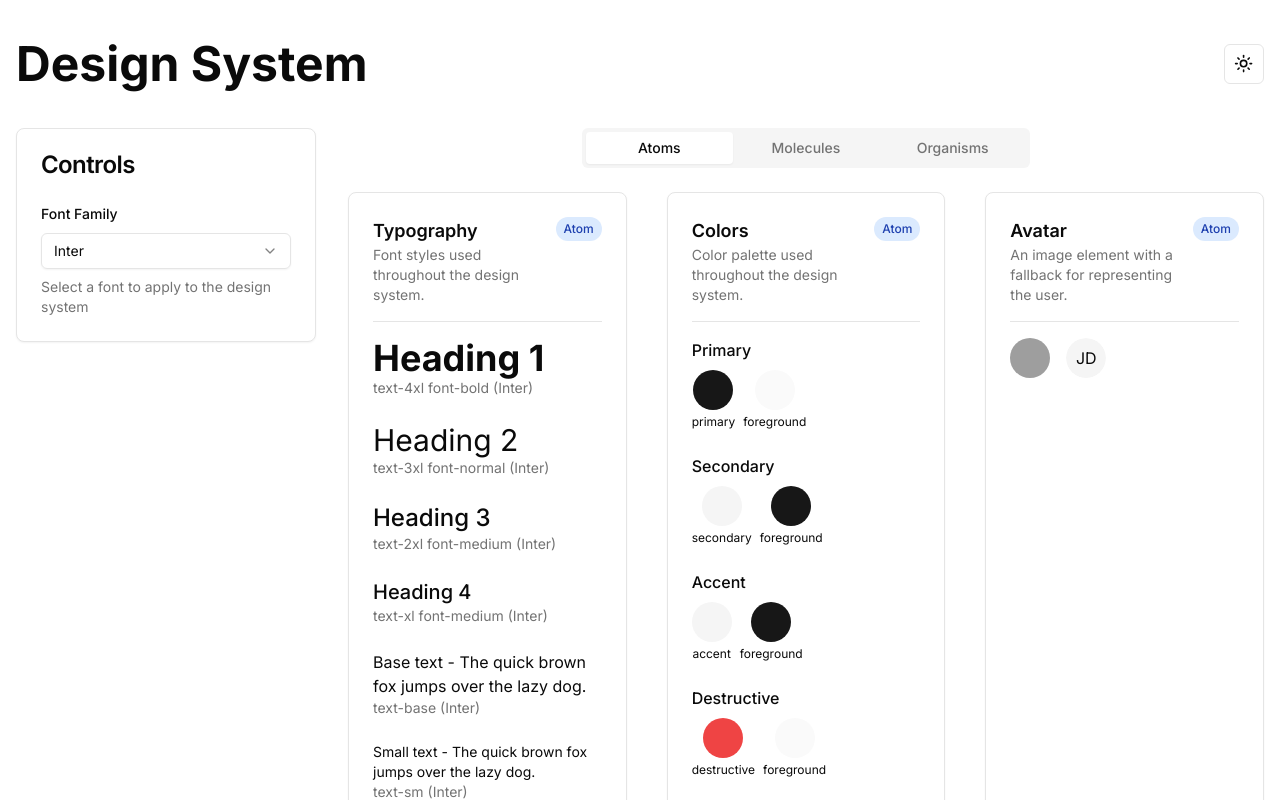
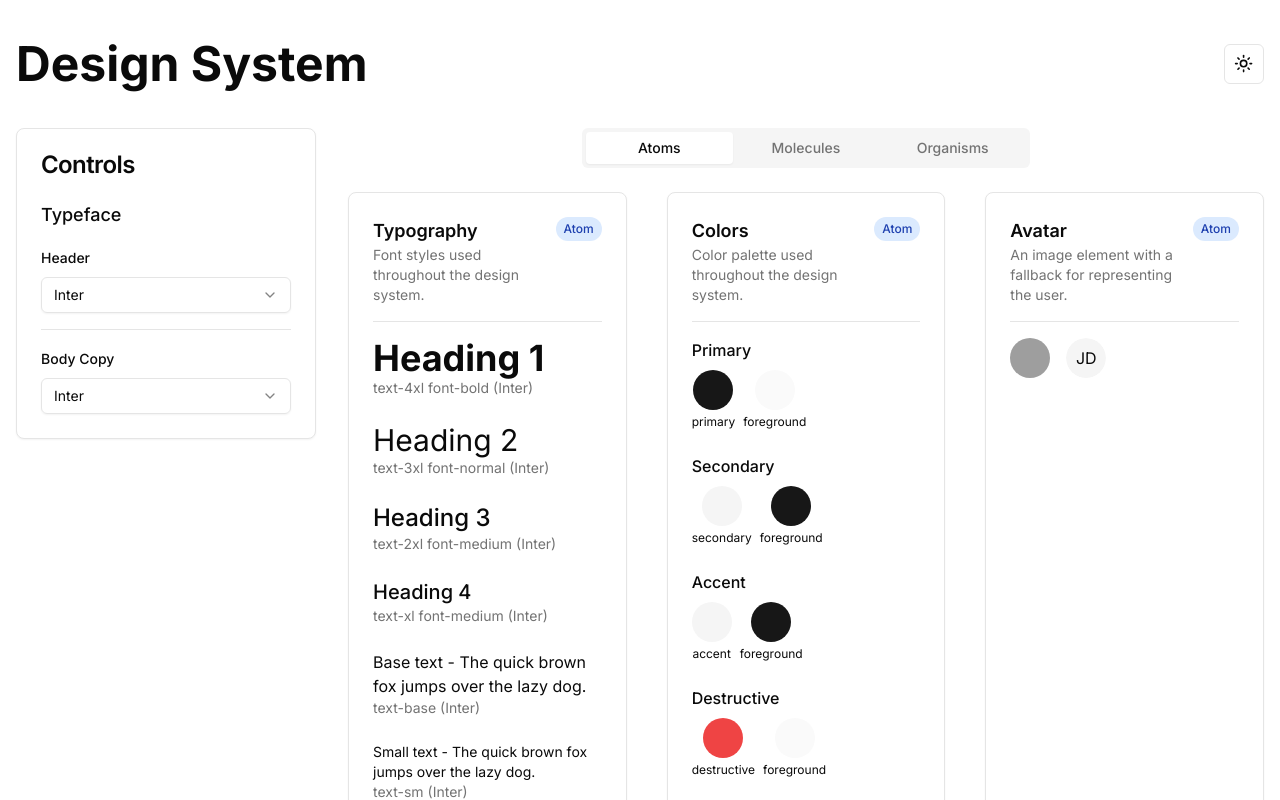
Before and after one commit to remi-pe/Design-System, a Next.js app: page / in a window 1280 px wide. Shown: the top 800 px of the page. Built offline with nearby package versions, Linux system fonts and the light colour scheme; grey boxes are pictures that could not be loaded.

Commit message:
Update controls panel with separate typeface settings for headers and body copy

```diff
--- a/src/app/globals.css
+++ b/src/app/globals.css
@@ -5,6 +5,8 @@
 @layer base {
   :root {
     --font-family: "Inter", sans-serif;
+    --header-font: "Inter", sans-serif;
+    --body-font: "Inter", sans-serif;
 
     --background: 0 0% 100%;
     --foreground: 0 0% 3.9%;
@@ -89,16 +91,20 @@
   }
   body {
     @apply bg-background text-foreground;
-    font-family: var(--font-family);
+    font-family: var(--body-font);
   }
 
-  /* Apply the font to all typography elements */
-  h1, h2, h3, h4, h5, h6, p, span, div, button, input, textarea, select {
-    font-family: var(--font-family);
+  /* Apply fonts to typography elements */
+  h1, h2, h3, h4, h5, h6 {
+    font-family: var(--header-font);
+  }
+
+  p, span, div, button, input, textarea, select {
+    font-family: var(--body-font);
   }
 }
 
 /* Design system specific styles */
 .design-system-root {
-  font-family: var(--font-family);
+  font-family: var(--body-font);
 }
--- a/src/app/page.tsx
+++ b/src/app/page.tsx
@@ -43,37 +43,37 @@ type ComponentCategory = "atom" | "molecule" | "organism";
 
 // Typography and Colors components
 const TypographyComponent = () => {
-  const { font } = useDesignSystem();
+  const { headerFont, bodyFont } = useDesignSystem();
 
   return (
     <div className="w-full space-y-6">
       <div>
         <h1 className="text-4xl font-bold">Heading 1</h1>
-        <p className="text-sm text-muted-foreground">text-4xl font-bold ({font})</p>
+        <p className="text-sm text-muted-foreground">text-4xl font-bold ({headerFont})</p>
       </div>
       <div>
         <h2 className="text-3xl font-normal">Heading 2</h2>
-        <p className="text-sm text-muted-foreground">text-3xl font-normal ({font})</p>
+        <p className="text-sm text-muted-foreground">text-3xl font-normal ({headerFont})</p>
       </div>
       <div>
         <h3 className="text-2xl font-medium">Heading 3</h3>
-        <p className="text-sm text-muted-foreground">text-2xl font-medium ({font})</p>
+        <p className="text-sm text-muted-foreground">text-2xl font-medium ({headerFont})</p>
       </div>
       <div>
         <h4 className="text-xl font-medium">Heading 4</h4>
-        <p className="text-sm text-muted-foreground">text-xl font-medium ({font})</p>
+        <p className="text-sm text-muted-foreground">text-xl font-medium ({headerFont})</p>
       </div>
       <div>
         <p className="text-base">Base text - The quick brown fox jumps over the lazy dog.</p>
-        <p className="text-sm text-muted-foreground">text-base ({font})</p>
+        <p className="text-sm text-muted-foreground">text-base ({bodyFont})</p>
       </div>
       <div>
         <p className="text-sm">Small text - The quick brown fox jumps over the lazy dog.</p>
-        <p className="text-sm text-muted-foreground">text-sm ({font})</p>
+        <p className="text-sm text-muted-foreground">text-sm ({bodyFont})</p>
       </div>
       <div>
         <p className="text-muted-foreground">Muted text - The quick brown fox jumps over the lazy dog.</p>
-        <p className="text-sm text-muted-foreground">text-muted-foreground ({font})</p>
+        <p className="text-sm text-muted-foreground">text-muted-foreground ({bodyFont})</p>
       </div>
     </div>
   );
@@ -463,8 +463,6 @@ const moleculeComponents = components.filter(comp => comp.category === "molecule
 const organismComponents = components.filter(comp => comp.category === "organism");
 
 export default function Home() {
-  const { setFont } = useDesignSystem()
-
   return (
     <div className="container mx-auto py-10 px-4">
       <div className="flex justify-between items-center mb-10">
@@ -475,7 +473,7 @@ export default function Home() {
       <div className="grid grid-cols-1 lg:grid-cols-[300px_1fr] gap-8">
         {/* Left sidebar with controls */}
         <div className="space-y-6">
-          <FontSelector onFontChange={setFont} />
+          <FontSelector />
         </div>
 
         {/* Right side with component showcase */}
--- a/src/components/design-system/font-selector.tsx
+++ b/src/components/design-system/font-selector.tsx
@@ -1,9 +1,11 @@
 "use client"
 
 import { useState, useEffect } from "react"
-import { Card, CardContent, CardDescription, CardHeader, CardTitle } from "@/components/ui/card"
+import { Card, CardContent, CardHeader, CardTitle } from "@/components/ui/card"
 import { Label } from "@/components/ui/label"
 import { Select, SelectContent, SelectItem, SelectTrigger, SelectValue } from "@/components/ui/select"
+import { Separator } from "@/components/ui/separator"
+import { useDesignSystem } from "@/context/design-system-context"
 
 // List of popular Google Fonts
 const googleFonts = [
@@ -19,31 +21,26 @@ const googleFonts = [
   { name: "Source Sans Pro", value: "Source Sans Pro" },
 ]
 
-interface FontSelectorProps {
-  onFontChange: (font: string) => void
-}
-
-export function FontSelector({ onFontChange }: FontSelectorProps) {
-  const [selectedFont, setSelectedFont] = useState("Inter")
-
-  // When the selected font changes, call the onFontChange callback
-  useEffect(() => {
-    onFontChange(selectedFont)
-  }, [selectedFont, onFontChange])
+export function FontSelector() {
+  const { headerFont, bodyFont, setHeaderFont, setBodyFont } = useDesignSystem()
 
   return (
     <Card className="w-full">
       <CardHeader>
         <CardTitle>Controls</CardTitle>
       </CardHeader>
-      <CardContent className="space-y-4">
+      <CardContent className="space-y-6">
+        <div>
+          <h3 className="text-lg font-medium mb-4">Typeface</h3>
+
+          <div className="space-y-4">
             <div className="space-y-2">
-          <Label htmlFor="font-selector">Font Family</Label>
+              <Label htmlFor="header-font-selector">Header</Label>
               <Select
-            value={selectedFont}
-            onValueChange={setSelectedFont}
+                value={headerFont}
+                onValueChange={setHeaderFont}
               >
-            <SelectTrigger id="font-selector">
+                <SelectTrigger id="header-font-selector">
                   <SelectValue placeholder="Select a font" />
                 </SelectTrigger>
                 <SelectContent>
@@ -54,9 +51,29 @@ export function FontSelector({ onFontChange }: FontSelectorProps) {
                   ))}
                 </SelectContent>
               </Select>
-          <p className="text-sm text-muted-foreground">
-            Select a font to apply to the design system
-          </p>
+            </div>
+
+            <Separator />
+
+            <div className="space-y-2">
+              <Label htmlFor="body-font-selector">Body Copy</Label>
+              <Select
+                value={bodyFont}
+                onValueChange={setBodyFont}
+              >
+                <SelectTrigger id="body-font-selector">
+                  <SelectValue placeholder="Select a font" />
+                </SelectTrigger>
+                <SelectContent>
+                  {googleFonts.map((font) => (
+                    <SelectItem key={font.value} value={font.value}>
+                      {font.name}
+                    </SelectItem>
+                  ))}
+                </SelectContent>
+              </Select>
+            </div>
+          </div>
         </div>
       </CardContent>
     </Card>
--- a/src/context/design-system-context.tsx
+++ b/src/context/design-system-context.tsx
@@ -3,42 +3,59 @@
 import { createContext, useContext, useState, ReactNode, useEffect } from "react"
 
 interface DesignSystemContextType {
-  font: string
-  setFont: (font: string) => void
+  headerFont: string
+  bodyFont: string
+  setHeaderFont: (font: string) => void
+  setBodyFont: (font: string) => void
 }
 
 const DesignSystemContext = createContext<DesignSystemContextType | undefined>(undefined)
 
 export function DesignSystemProvider({ children }: { children: ReactNode }) {
-  const [font, setFont] = useState("Inter")
+  const [headerFont, setHeaderFont] = useState("Inter")
+  const [bodyFont, setBodyFont] = useState("Inter")
 
-  // Load Google Fonts dynamically when the font changes
+  // Load Google Fonts dynamically when fonts change
   useEffect(() => {
+    const loadFont = (font: string) => {
       // Skip if font is already Inter (default)
-    if (font === "Inter") return
+      if (font === "Inter") return null
 
       // Create a link element for the Google Font
       const link = document.createElement("link")
       link.href = `https://fonts.googleapis.com/css2?family=${font.replace(/ /g, "+")}&display=swap`
       link.rel = "stylesheet"
       document.head.appendChild(link)
+      return link
+    }
 
-    // Update CSS variable for the font
-    document.documentElement.style.setProperty('--font-family', `"${font}", sans-serif`)
+    const headerLink = loadFont(headerFont)
+    const bodyLink = loadFont(bodyFont)
+
+    // Update CSS variables for the fonts
+    document.documentElement.style.setProperty('--header-font', `"${headerFont}", sans-serif`)
+    document.documentElement.style.setProperty('--body-font', `"${bodyFont}", sans-serif`)
 
     return () => {
-      // Clean up the link when the font changes
-      document.head.removeChild(link)
+      // Clean up the links when the fonts change
+      if (headerLink) document.head.removeChild(headerLink)
+      if (bodyLink) document.head.removeChild(bodyLink)
     }
-  }, [font])
+  }, [headerFont, bodyFont])
 
-  // Set the initial CSS variable
+  // Set the initial CSS variables
   useEffect(() => {
-    document.documentElement.style.setProperty('--font-family', `"${font}", sans-serif`)
+    document.documentElement.style.setProperty('--header-font', `"${headerFont}", sans-serif`)
+    document.documentElement.style.setProperty('--body-font', `"${bodyFont}", sans-serif`)
   }, [])
 
   return (
-    <DesignSystemContext.Provider value={{ font, setFont }}>
+    <DesignSystemContext.Provider value={{
+      headerFont,
+      bodyFont,
+      setHeaderFont,
+      setBodyFont
+    }}>
       <div className="design-system-root">
         {children}
       </div>
```
Lines whose indentation alone changed are shown as unchanged.
